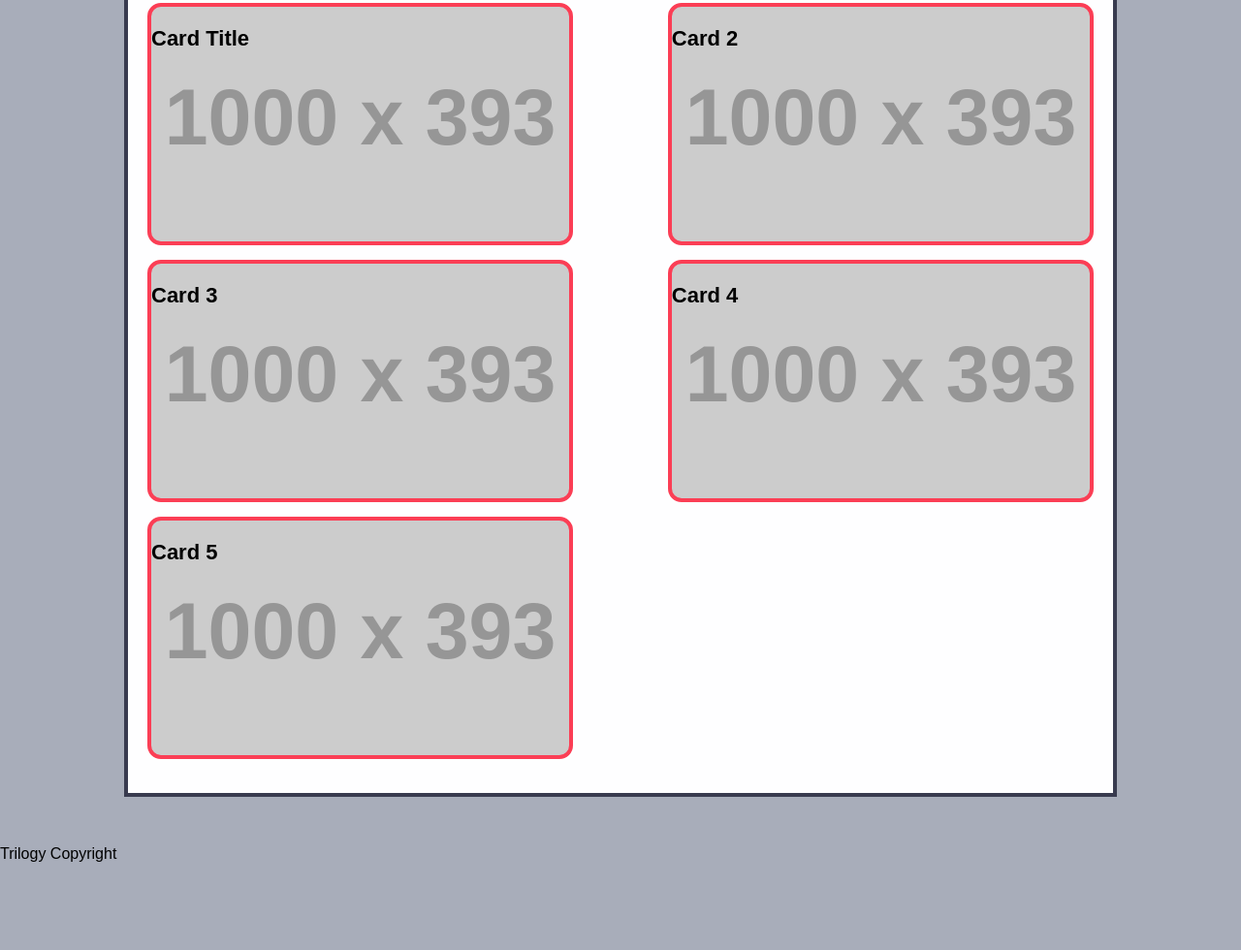
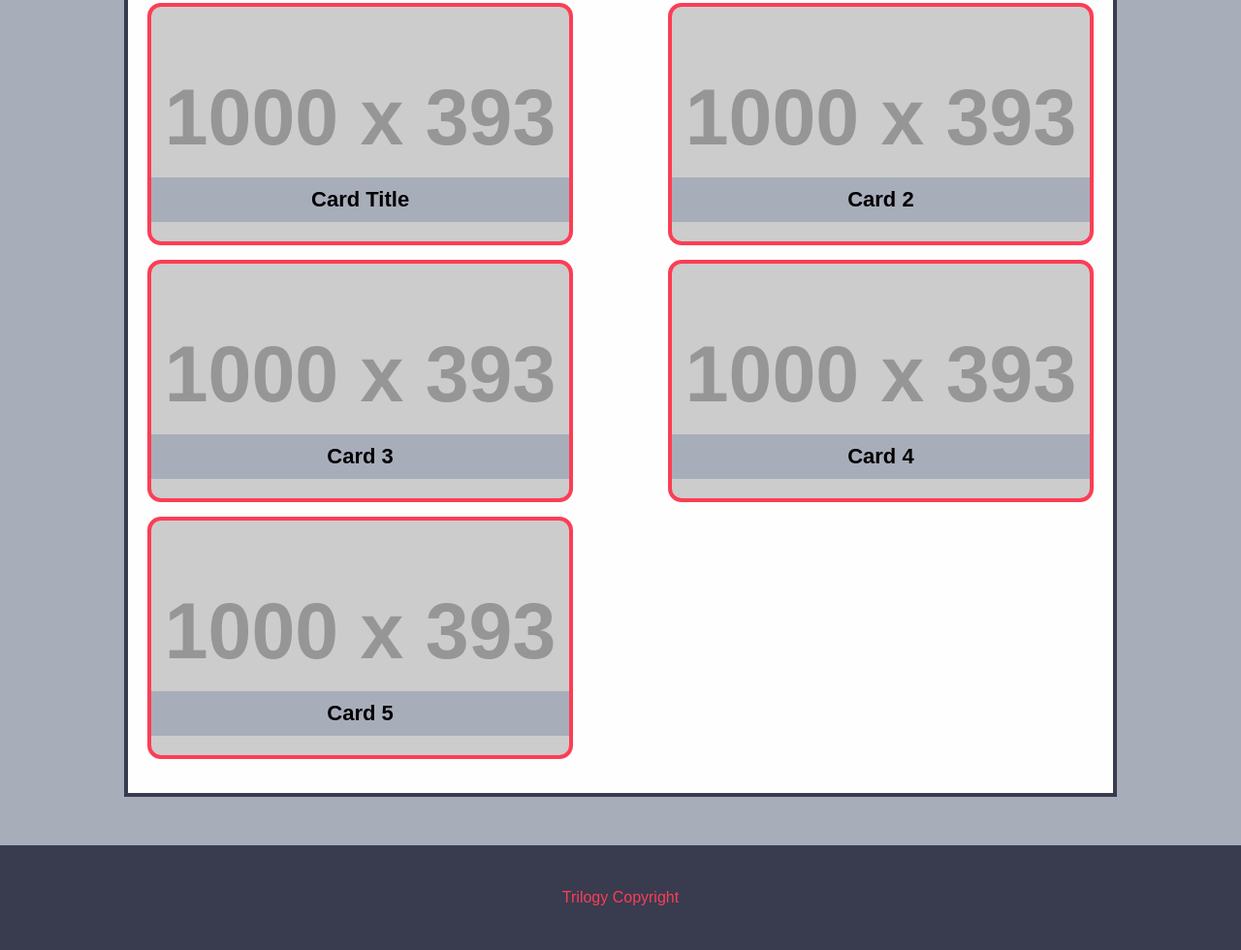
Before and after one commit to Mladen1506/flexbox-cards, a plain HTML site: page index.html in a window 1280 px wide. Shown: the part 161-1141 px from the top of the page at 97% size. Before the commit the page ends 1051 px from the top, so only its background shows below. Drawn offline with Linux system fonts and the light colour scheme; placeholder pictures from the web are drawn by us.

Commit message:
styling footer

```diff
--- a/style.css
+++ b/style.css
@@ -48,3 +48,20 @@ main h2{
     display: flex;
     flex-direction: column;
 }
+
+.flex-item span{
+    background-color: #a8adba;
+    margin-top: auto;
+    text-align: center;
+    padding: 10px 5px;
+    width: 100%;
+}
+
+footer{
+    background-color: #393b4f;
+    padding: 45px 0;
+    color: #fb3e55;
+    text-align: center;
+    margin-top: auto;
+    width: 100%;
+}
```
